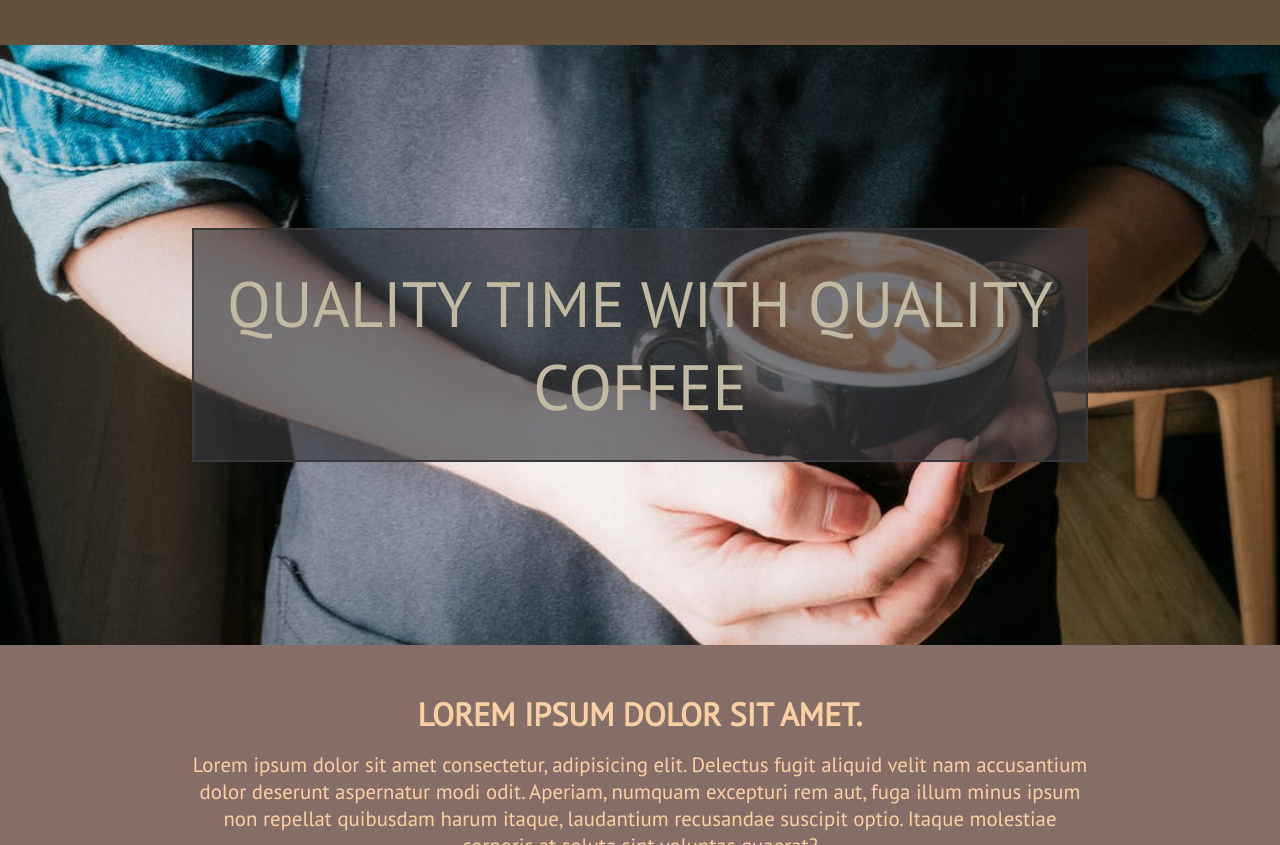
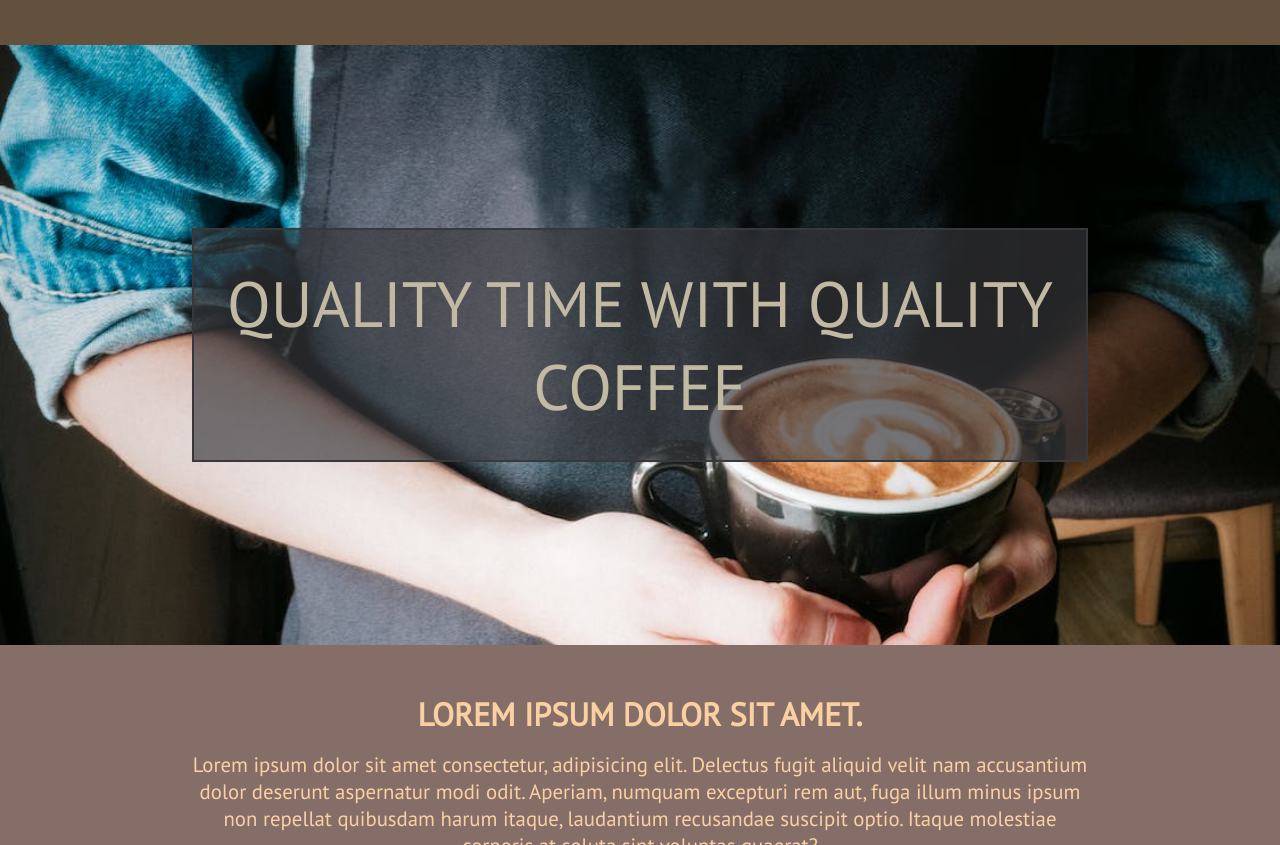
Before and after one commit to Juriivera/Best-Coffe, a plain HTML site: page index.html in a window 1280 px wide. Shown: the part 817-1662 px from the top of the page. Drawn offline with Linux system fonts and the light colour scheme.

Commit message:
background-position-x: 80%;

```diff
--- a/css/style.css
+++ b/css/style.css
@@ -62,7 +62,7 @@ body {
     background-attachment: fixed;
     background-image: url(../img/imege3.jpeg);
     background-size: cover;
-    background-position: left;
+    background-position-x: 80%;
     height: 600px;
     display: flex ;
     align-items: center ;
```
